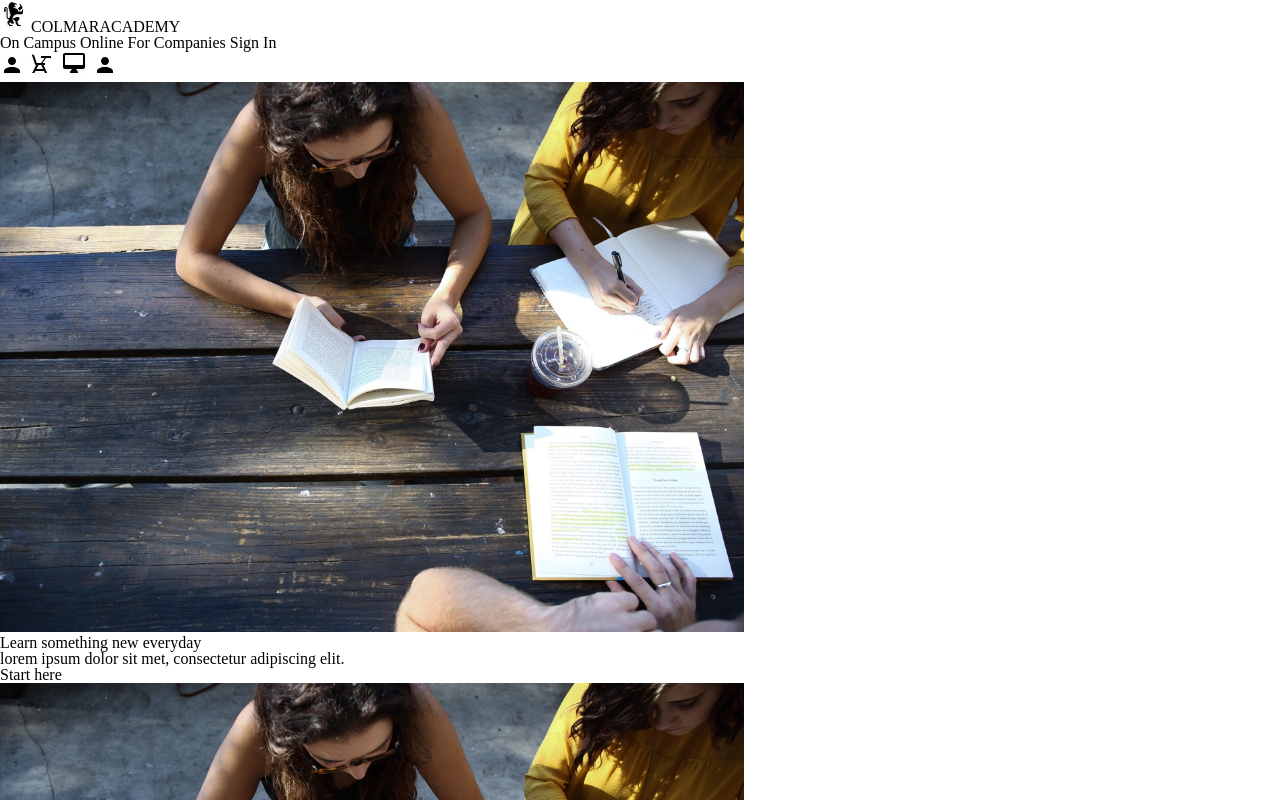
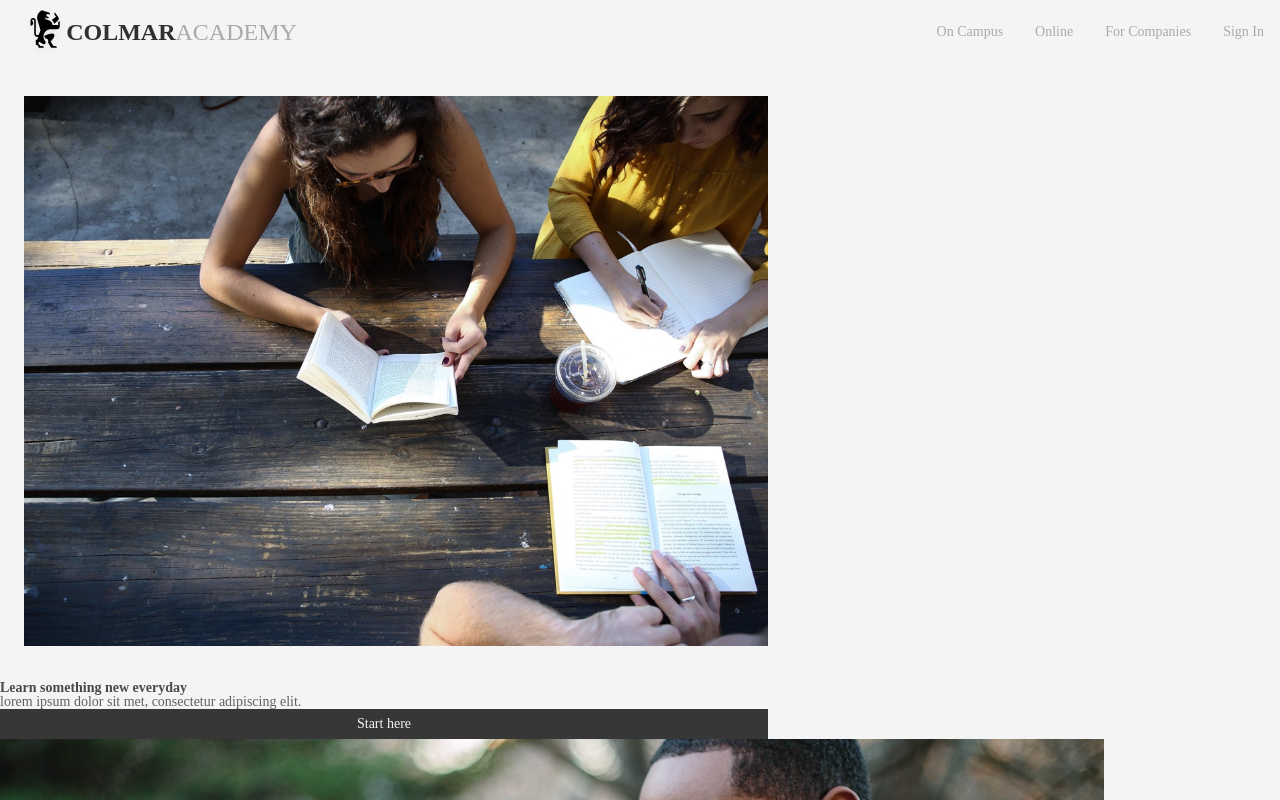
Before and after one commit to jeancarlov/COLMARACADEMY, a plain HTML site: page index.html in a window 1280 px wide. Shown: the top 800 px of the page. Drawn offline with Linux system fonts and the light colour scheme; files whose address does not match are found by name.

Commit message:
css first draft

```diff
--- a/index.html
+++ b/index.html
@@ -4,12 +4,12 @@
       <meta name="viewport" content="width=device-width">
       <title>Colmar Academy.</title>
       <link rel="stylesheet" type="text/css" href="resources/css/reset.css">
-      <link rel="stylesheet"  type="text/css" href="resources/css/style.css">
+      <link rel="stylesheet"  type="text/css" href="resources/css/styles.css">
   </head>
   <body>
     <!-- Header ! -->
   <header>
-      <div class="Business-name">
+      <div class="business-name">
         <div class="business-title">
           <img src="resources/images/ic-logo.svg" alt="logo">
           <span><span class="colmar">COLMAR</span><span class="academy">ACADEMY</span></span>
--- a/resources/css/styles.css
+++ b/resources/css/styles.css
@@ -0,0 +1,113 @@
+body{
+  margin: 0;
+  font-size: 14px;
+  font-family: serif;
+  background-color: #F4F4F4;
+}
+
+container{
+  display: flex;
+}
+
+/* header */
+
+.business-name {
+  align-items: center;
+  height: 64px;
+  display: flex;
+  justify-content: space-between;
+}
+
+.business-title{
+  text-align: left;
+  display: inline-flex;
+  align-items: center;
+  margin-left: 24px;
+}
+.business-title img{
+  height: 50px;
+}
+
+.colmar {
+  color: #303030;
+  font-size: 1.5rem;
+  font-family:serif;
+  font-weight: 800;
+}
+
+.academy{
+  color:#aaaaaa;
+  font-size: 1.5rem;
+  font-weight: 400;
+}
+
+.menu span{
+  margin:16px;
+  color: #aaaaaa;
+  font-family: serif;
+}
+
+.menu span:hover{
+  color: #303030;
+}
+
+.menu{
+  display:inline-flex;
+}
+
+.business-name-mobile{
+  display:none;
+}
+
+
+
+/* banner */
+
+.banner{
+  background-color: #f4f4f4;
+  font-family: serif;
+}
+
+.text .learn{
+  font-family: serif;
+  font-weight: 800;
+  color: #494949;
+}
+.banner img{
+  margin: 32px 24px;
+  max-width: 60%;
+}
+
+.text{
+  display:flex;
+  flex-direction: column;
+  justify-content: center;
+  align-items: baseline;
+  width: 100%;
+  color: #616161;
+  font-family: serif;
+}
+
+.button{
+  background-color: #373737;
+  color: #F4F4F4;
+  width: 60%;
+  text-align: center;
+  padding: 8px 0;
+}
+
+.button:hover{
+  background-color: #303030;
+}
+
+.banner-mobile{
+  display: none;
+}
+
+
+/*company info*/
+
+.university-info{
+  display: flex;
+  flex-direction: row;
+}
```
